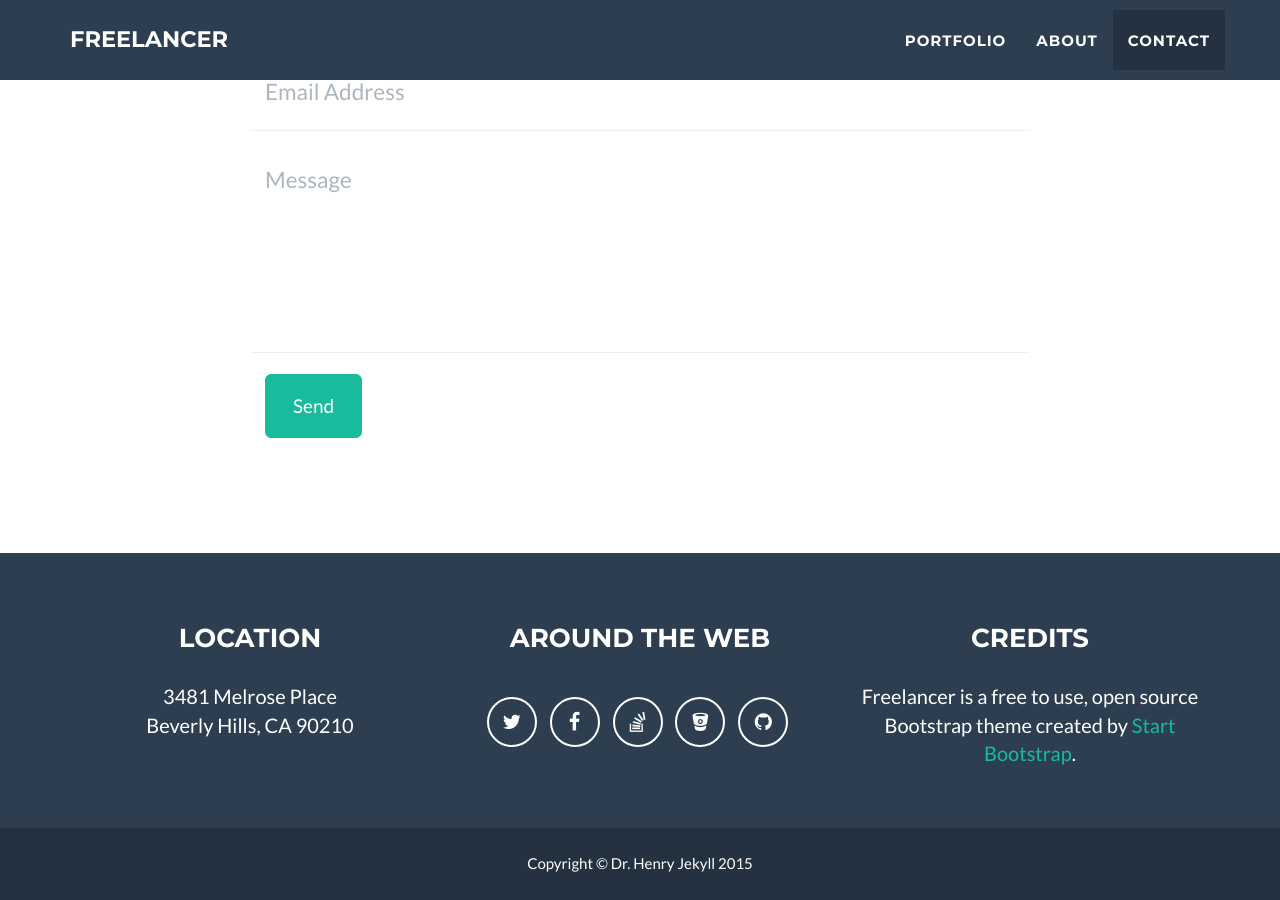
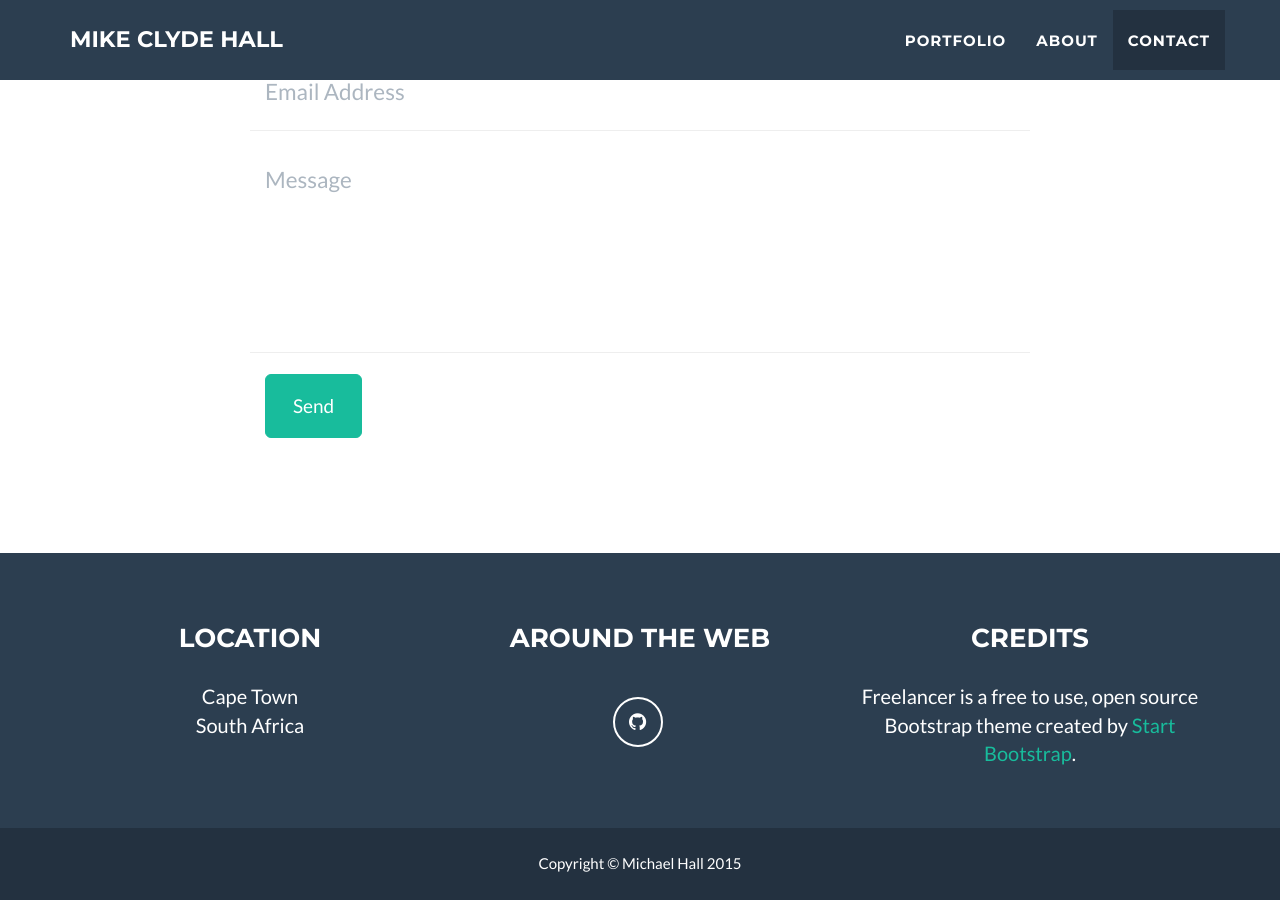
Before and after one commit to mchall/mchall.github.io, a Jekyll site: the page built from index.html, in a window 1280 px wide and 900 px high, scrolled down 2485 px. Built offline with Jekyll 4.4.1, drawn with Linux system fonts in a browser that asks for light colours; some of the changed text lies outside the part shown.

```diff
--- a/_config.yml
+++ b/_config.yml
@@ -1,9 +1,9 @@
 # Site settings
-title: Freelancer
-email: your-email@domain.com
-url: https://example.github.io
-description: "Write an awesome description for your new site here. You can edit this line in _config.yml. It will appear in your document head meta (for Google search results) and in your feed.xml site description."
-skills: "Web Developer - Graphic Artist - User Experience Designer"
+title: Mike Clyde Hall
+email: mike.clyde.hall@gmail.com
+url: https://mchall.github.io
+description: ""
+skills: "Senior Software Engineer"
 
 # Contact form: comment the line below if you want to stick with the default PHP contact form
 contact: static
@@ -17,28 +17,20 @@ color:
 
 # Footer settings
 footer:
-  copyright: Dr. Henry Jekyll
+  copyright: Michael Hall
   location: Location
   social: Around the Web
   credits: Credits
 
 # Social networks usernames (many more available: google-plus, flickr, dribbble, pinterest, instagram, tumblr, linkedin, etc.)
 social:
-  - title: twitter
-    url: http://twitter.com/jekyllrb
-  - title: facebook
-    url:
-  - title: stack-overflow
-    url: http://stackoverflow.com/questions/tagged/jekyll
-  - title: bitbucket
-    url: http://bitbucket.org/jekyll
   - title: github
-    url: http://github.com/jekyll
+    url: http://github.com/mchall
 
 # Postal address (add as many lines as necessary)
 address:
-  - line: 3481 Melrose Place
-  - line: Beverly Hills, CA 90210
+  - line: Cape Town
+  - line: South Africa
 
 # Credits content
 credits: 'Freelancer is a free to use, open source Bootstrap theme created by <a href="http://startbootstrap.com">Start Bootstrap</a>.'
--- a/_includes/contact_static.html
+++ b/_includes/contact_static.html
@@ -9,7 +9,7 @@
 		</div>
 		<div class="row">
 			<div class="col-lg-8 col-lg-offset-2">
-				<form  action="//formspree.io/you@email.com" method="POST" name="sentMessage" id="contactForm" novalidate>
+				<form  action="//formspree.io/mike.clyde.hall@gmail.com" method="POST" name="sentMessage" id="contactForm" novalidate>
 					<div class="row control-group">
 						<div class="form-group col-xs-12 floating-label-form-group controls">
 							<label>Name</label>
```
Also changed, not shown: README.md (deleted), 1 other file.
